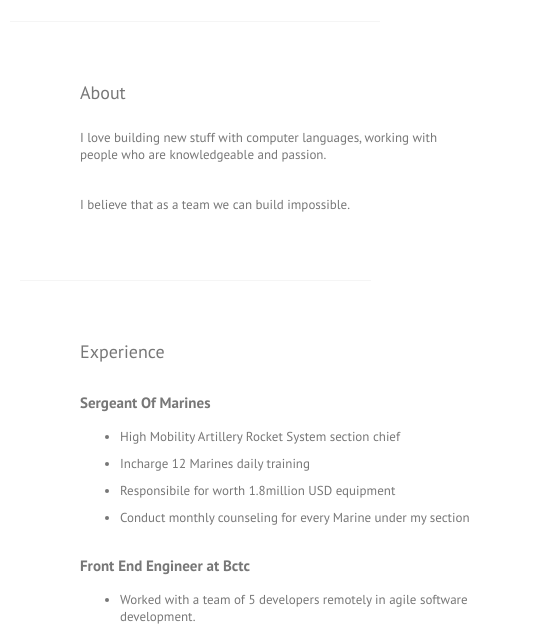
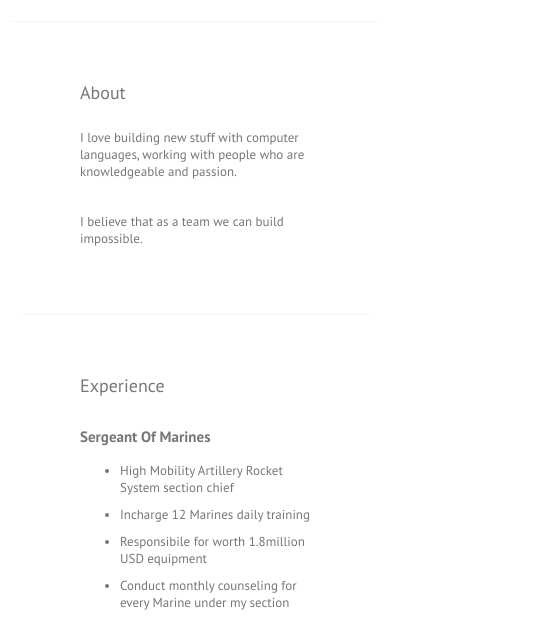
Before and after one commit to Yunicorn228/mypage, a plain HTML site: page index.html in a window 390 px wide. Shown: the part 439-1071 px from the top of the page, 550 px wide, since content can reach past the window. Drawn offline with Linux system fonts and the light colour scheme.

Commit message:
mobile responsive

```diff
--- a/index.css
+++ b/index.css
@@ -1,6 +1,6 @@
 body {
 	margin: 0px;
-  font-family: "PT Sans", sans-serif;
+	font-family: 'PT Sans', sans-serif;
 }
 
 a {
@@ -85,12 +85,14 @@ h3 {
 
 .home ul {
 	display: flex;
+
 	justify-content: center;
 	padding: 10px 0px 15px 0px;
 }
 
 .home ul li {
 	list-style: none;
+
 	padding: 0px 5px;
 }
 
@@ -100,7 +102,6 @@ h3 {
 	padding: 20px 80px;
 	color: #777;
 	max-width: 1200px;
-  width: 100%;
 	margin: auto;
 }
 
@@ -111,6 +112,7 @@ h3 {
 
 .experience li {
 	font-size: 13px;
+	width: 100%;
 	margin: 10px 0px;
 }
 .skills li {
```
Lines whose indentation alone changed are shown as unchanged.
